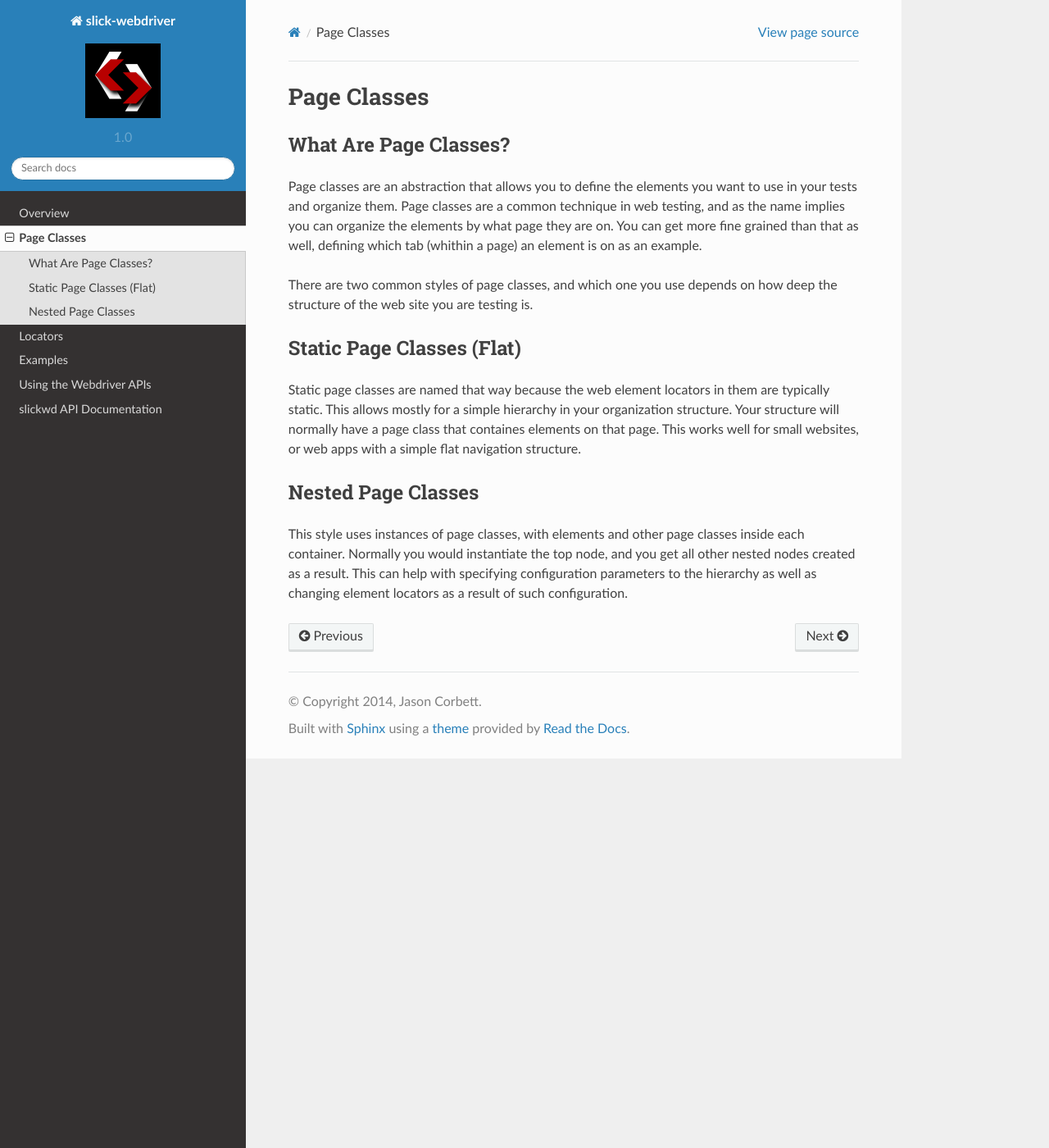
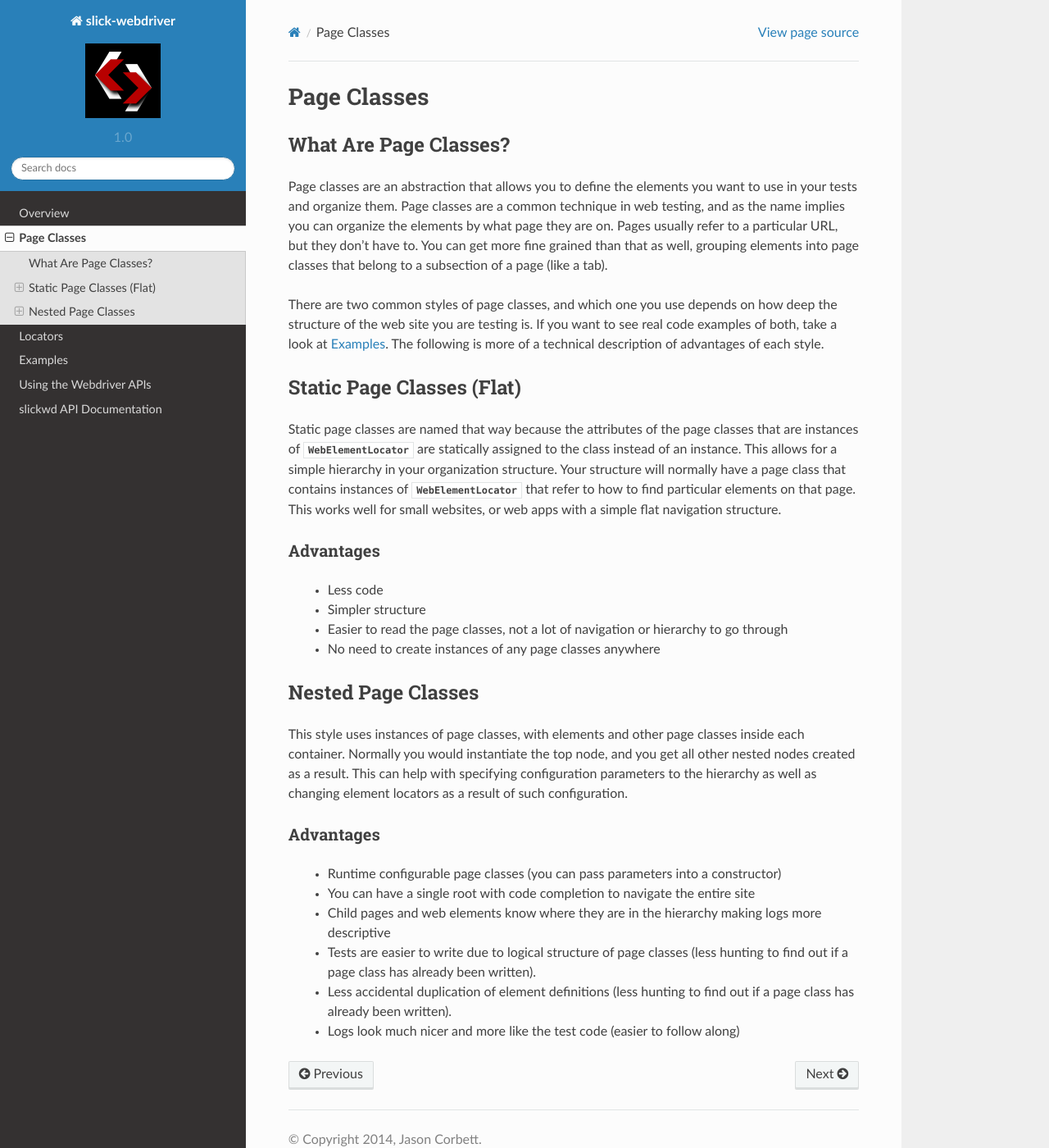
Before and after one commit to slickqa/slick-webdriver-python, a Sphinx documentation site: the page built from documentation/source/page-classes.rst, in a window 1280 px wide and 1400 px high. Shown: the whole window at 82% size. Built offline with Sphinx 7.4.7 and the Read the Docs theme 2.0.0, drawn with Linux system fonts in a browser that asks for light colours.

Commit message:
finishing doc for now

```diff
--- a/documentation/source/page-classes.rst
+++ b/documentation/source/page-classes.rst
@@ -9,19 +9,31 @@ What Are Page Classes?
 
 Page classes are an abstraction that allows you to define the elements you want to use in your tests and organize
 them.  Page classes are a common technique in web testing, and as the name implies you can organize the elements
-by what page they are on.  You can get more fine grained than that as well, defining which tab (whithin a page)
-an element is on as an example.
+by what page they are on. Pages usually refer to a particular URL, but they don't have to. You can get more fine
+grained than that as well, grouping elements into page classes that belong to a subsection of a page (like a tab).
 
 There are two common styles of page classes, and which one you use depends on how deep the structure of the web
-site you are testing is.
+site you are testing is.  If you want to see real code examples of both, take a look at :doc:`examples`.  The following
+is more of a technical description of advantages of each style.
 
 Static Page Classes (Flat)
 --------------------------
 
-Static page classes are named that way because the web element locators in them are typically static.  This
-allows mostly for a simple hierarchy in your organization structure.  Your structure will normally have
-a page class that containes elements on that page.  This works well for small websites, or web apps with
+Static page classes are named that way because the attributes of the page classes that are instances of
+:class:`WebElementLocator` are statically assigned to the class instead of an instance.  This
+allows for a simple hierarchy in your organization structure.  Your structure will normally have
+a page class that contains instances of :class:`WebElementLocator` that refer to how to find particular elements on
+that page.  This works well for small websites, or web apps with
 a simple flat navigation structure.
+
+Advantages
+~~~~~~~~~~
+
+  * Less code
+  * Simpler structure
+  * Easier to read the page classes, not a lot of navigation or hierarchy to go through
+  * No need to create instances of any page classes anywhere
+
 
 Nested Page Classes
 -------------------
@@ -30,3 +42,15 @@ This style uses instances of page classes, with elements and other page classes
 you would instantiate the top node, and you get all other nested nodes created as a result.  This can help with
 specifying configuration parameters to the hierarchy as well as changing element locators as a result of such
 configuration.
+
+Advantages
+~~~~~~~~~~
+
+  * Runtime configurable page classes (you can pass parameters into a constructor)
+  * You can have a single root with code completion to navigate the entire site
+  * Child pages and web elements know where they are in the hierarchy making logs more descriptive
+  * Tests are easier to write due to logical structure of page classes (less hunting to find out if a page class has
+    already been written).
+  * Less accidental duplication of element definitions (less hunting to find out if a page class has already been
+    written).
+  * Logs look much nicer and more like the test code (easier to follow along)
```
